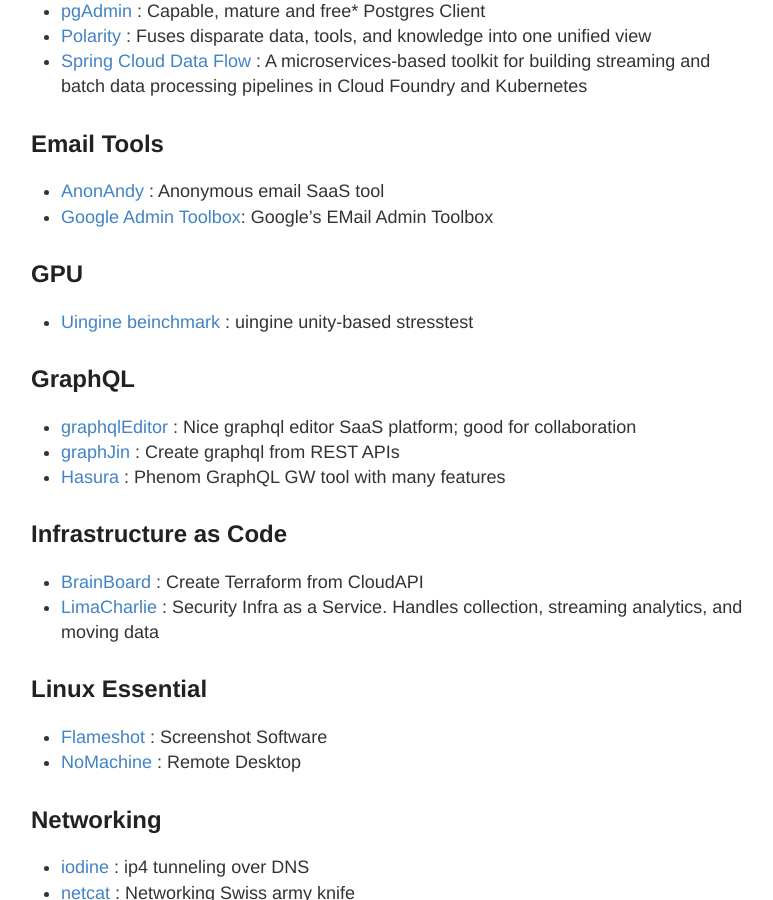
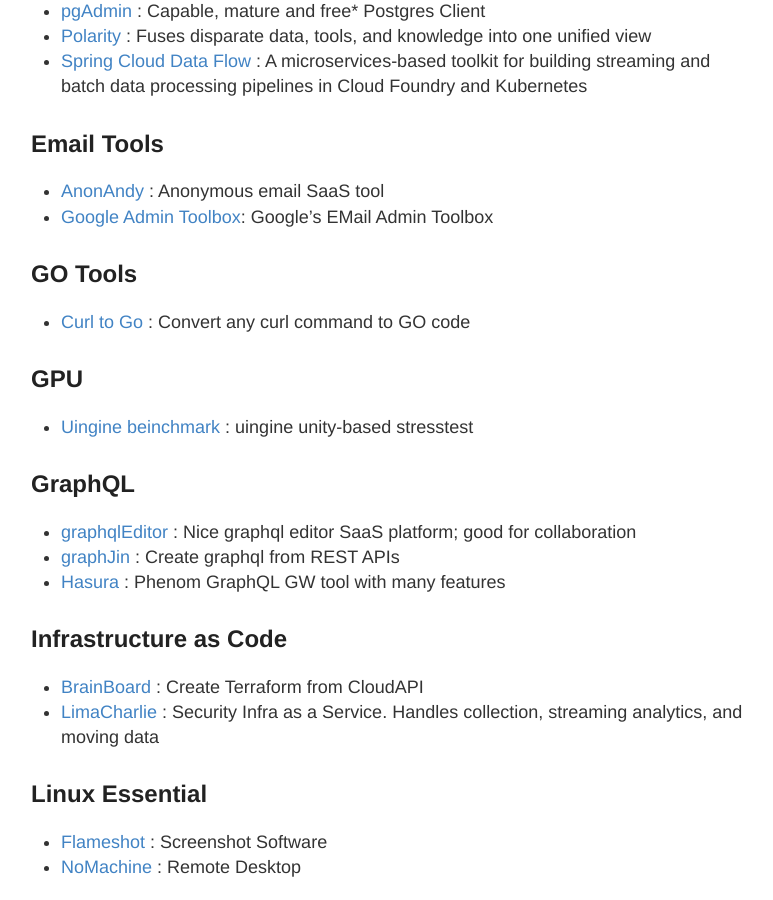
Before and after one commit to stevehenderson/stevehenderson.github.io, a Jekyll site: the page built from tools.md, in a window 1280 px wide and 900 px high, scrolled down 903 px. Shown: the whole window, without its empty margins (249-1022 px from the left). Built offline with Jekyll 4.4.1, drawn with Linux system fonts in a browser that asks for light colours.

Commit message:
Update tools.md

```diff
--- a/tools.md
+++ b/tools.md
@@ -34,6 +34,9 @@
 ## Email Tools
    * [AnonAndy](https://anonaddy.com/) : Anonymous email SaaS tool
    * [Google Admin Toolbox](https://toolbox.googleapps.com/apps/checkmx/):  Google's EMail Admin Toolbox
+
+## GO Tools
+   * [Curl to Go](https://mholt.github.io/curl-to-go/) : Convert any curl command to GO code
 
 ## GPU
    * [Uingine beinchmark](https://benchmark.unigine.com/) : uingine unity-based stresstest
```
